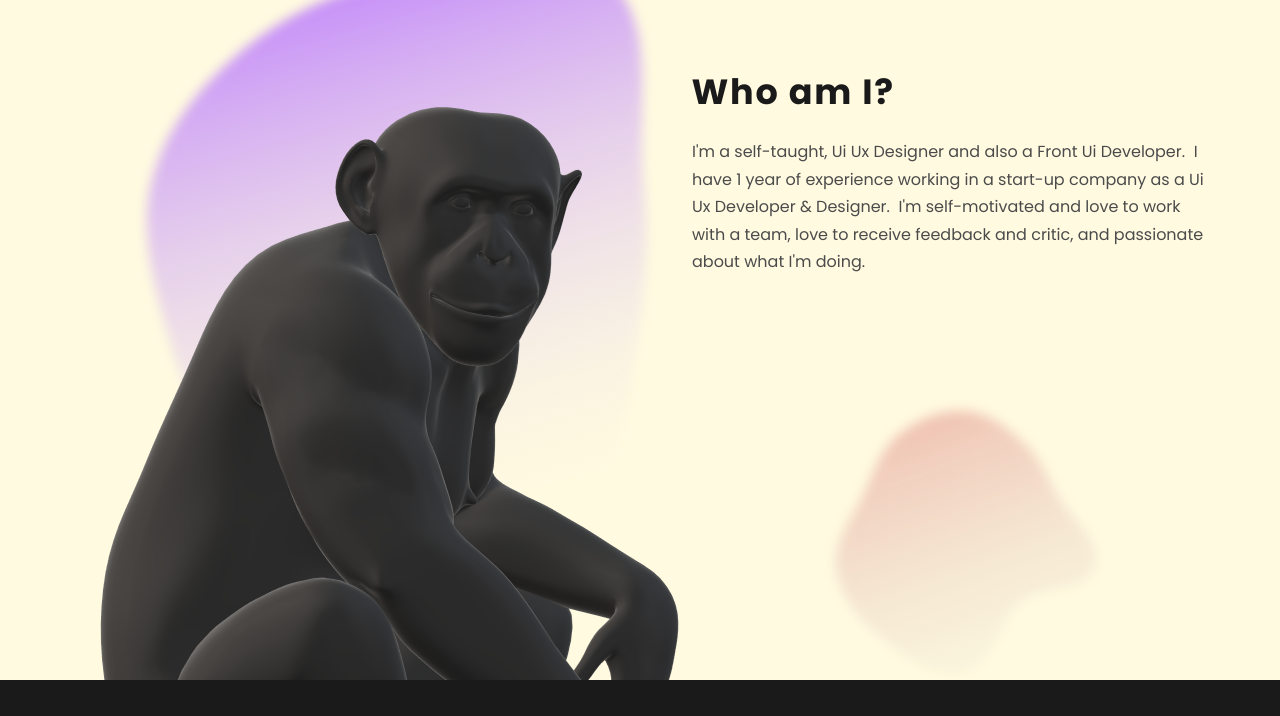
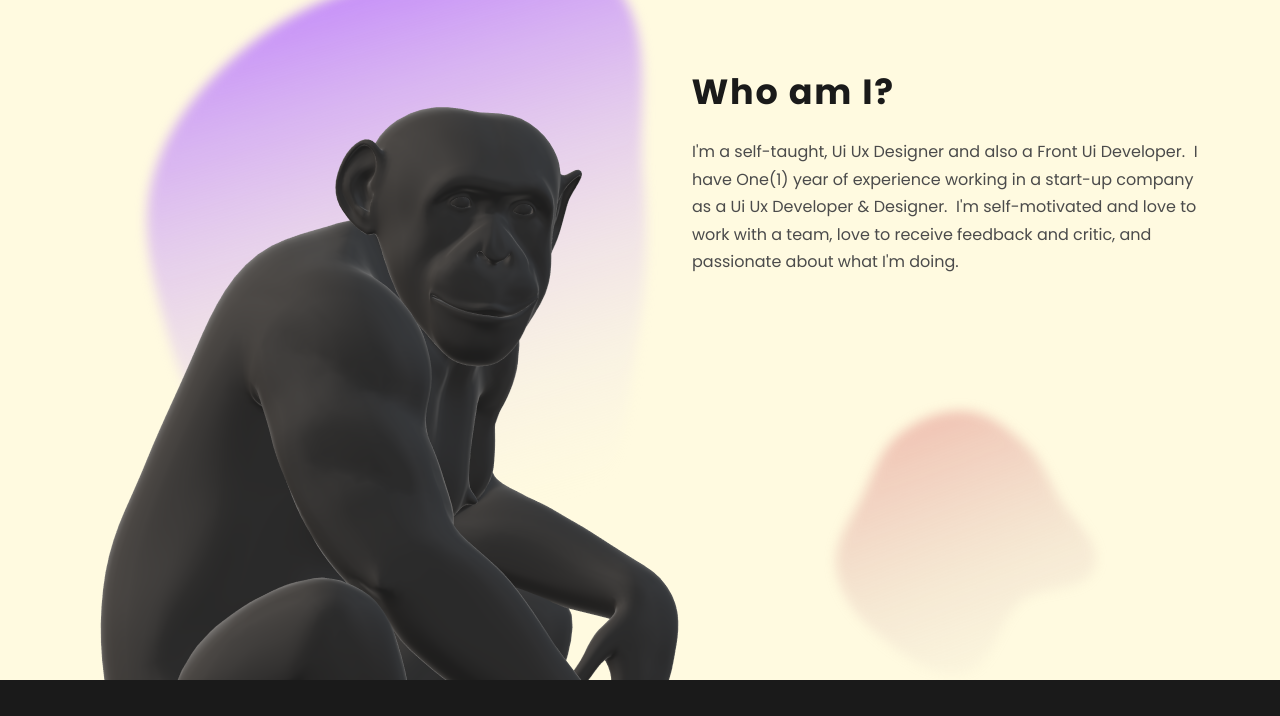
Before and after one commit to balongers1/portfolio, a plain HTML site: page index.html in a window 1280 px wide. Shown: the part 900-1616 px from the top of the page. Drawn offline with nearby package versions, Linux system fonts and the light colour scheme.

Commit message:
April 1 2021

```diff
--- a/index.html
+++ b/index.html
@@ -94,7 +94,7 @@
             <div class="about-content">
                 <h1 data-aos="fade-up"  data-aos-duration="1000" data-aos-anchor-placement="top-center">Who am I?</h1>
                 <p data-aos="zoom-out"  data-aos-duration="1200" data-aos-anchor-placement="top-center">
-                    I'm a self-taught, Ui Ux Designer and also a Front Ui Developer.  I have 1 year of experience working in a start-up company as a Ui Ux Developer & Designer.
+                    I'm a self-taught, Ui Ux Designer and also a Front Ui Developer.  I have One(1) year of experience working in a start-up company as a Ui Ux Developer & Designer.
                     I'm self-motivated and love to work with a team, love to receive feedback and critic, and passionate about what I'm doing.
                 </p>
             </div>
```
